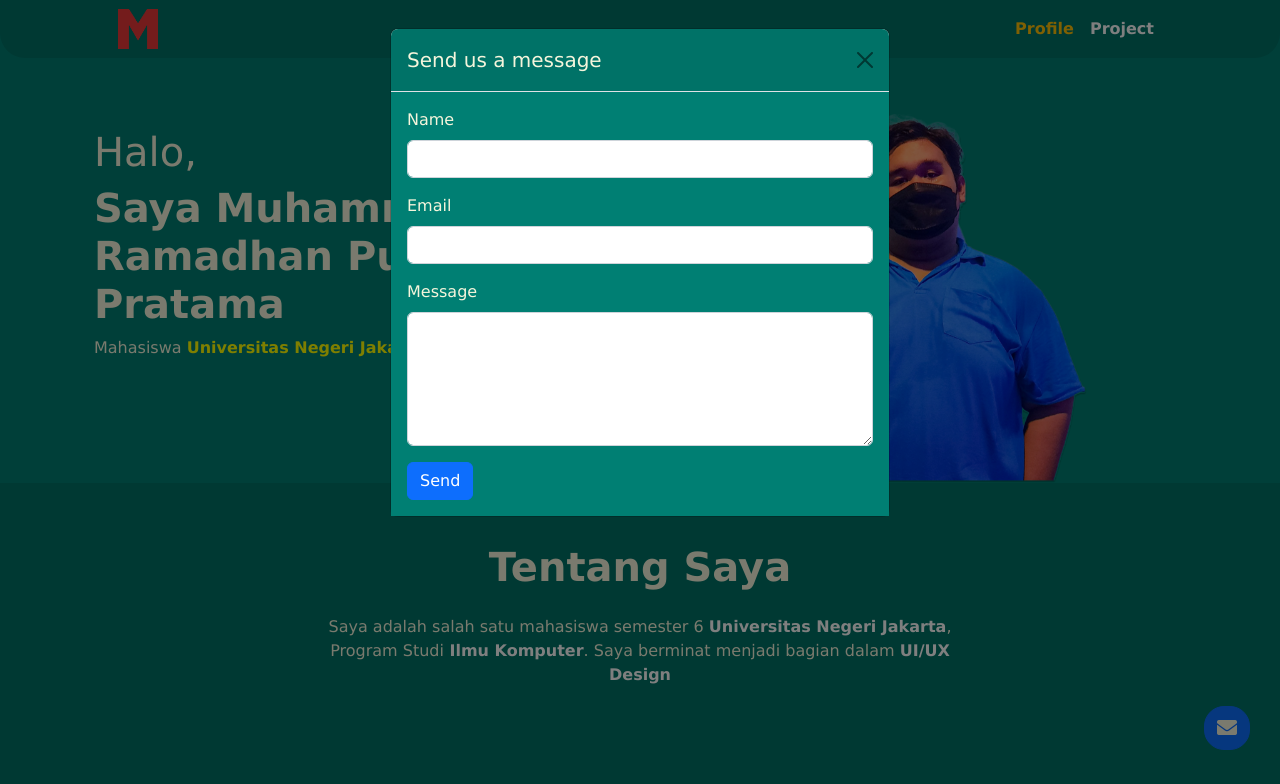
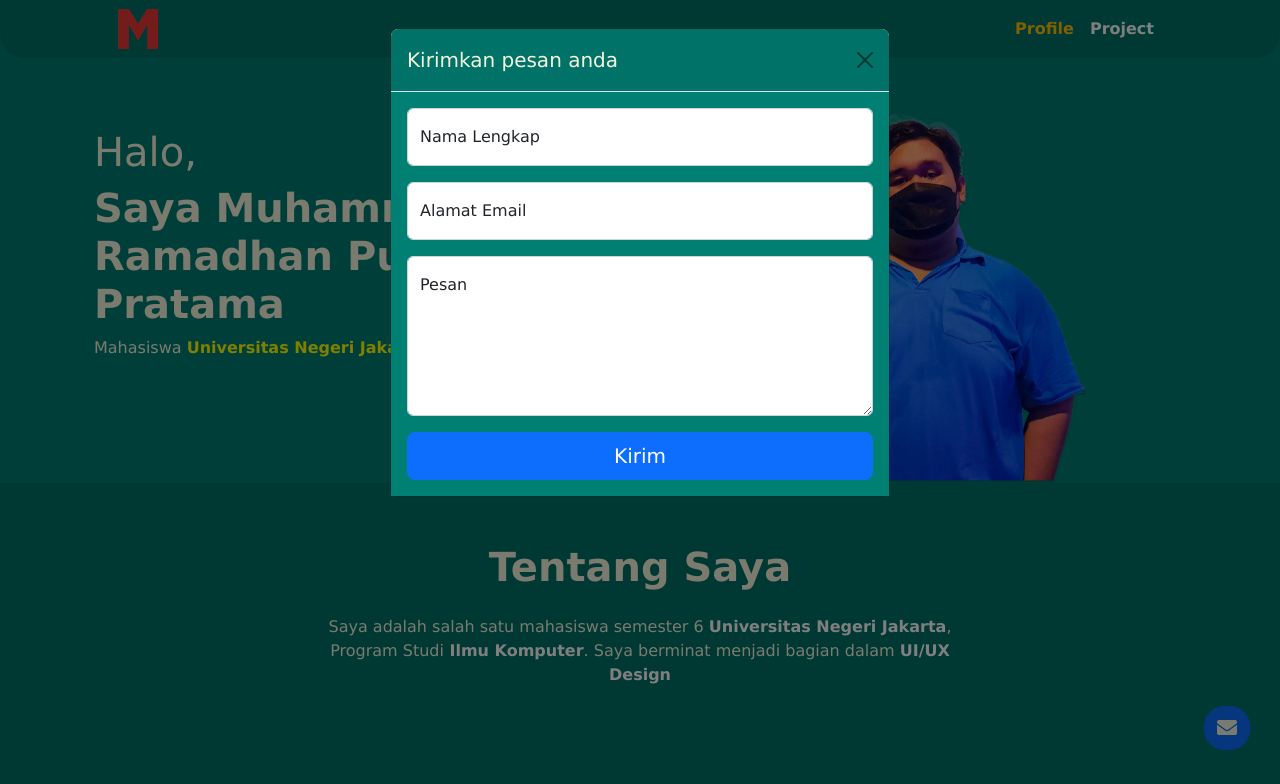
Before and after one commit to Ramadhanputra1121/Web-Portofolio, a plain HTML site: page profile.html in a window 1280 px wide. Both pictures are taken after a click on the button 1227 px from the left and 728 px from the top of the page. Shown: the top 784 px of the page. Drawn offline with nearby package versions, Linux system fonts and the light colour scheme.

Commit message:
Update profile.html

```diff
--- a/profile.html
+++ b/profile.html
@@ -448,7 +448,7 @@
                                         <img src="asset/img/inggris.png" alt="Description" class="img-fluid mb-3"
                                             style="width: 100px;">
                                         <div class="text-secondary fw-bolder mb-2 text-animation">Bahasa Inggris</div>
-                                        <div class="small text-muted" style="margin-top: 5px;"> (Intermediete)</div>
+                                        <div class="small text-muted" style="margin-top: 5px;"> (intermediate)</div>
                                     </div>
                                 </div>
                             </div>
@@ -458,7 +458,7 @@
             </div>
         </section>
         <section>
-            <div class="container py-5">
+            <div class="container">
                 <h5 class="fw-bolder pb-2" style="text-align: center;">Mari kunjungi Sosial Media saya</h5>
                 <a href="https://linktr.ee/ramadhanputra1121" target="_blank"><img src="/asset/img/Linktree.png" alt=""
                         width="150px"
@@ -467,8 +467,9 @@
         </section>
         <section>
             <div class="container py-5">
-                <button type="button" class="btn btn-primary" data-bs-toggle="modal" data-bs-target="#contactModal"
-                    style="position: fixed; bottom: 50px; right: 30px; border-radius: 20px; font-size: 20px;"><i class="fas fa-envelope"></i></button>
+                <button type="button" class="btn btn-primary text-animation" data-bs-toggle="modal" data-bs-target="#contactModal"
+                    style="position: fixed; bottom: 50px; right: 30px; border-radius: 20px; font-size: 20px;"><i
+                        class="fas fa-envelope"></i></button>
             </div>
 
             <div class="modal fade" id="contactModal" tabindex="-1" aria-labelledby="contactModalLabel"
@@ -476,26 +477,32 @@
                 <div class="modal-dialog">
                     <div class="modal-content">
                         <div class="modal-header" style="background-color: #007267;">
-                            <h5 class="modal-title" id="contactModalLabel" >Send us a message</h5>
+                            <h5 class="modal-title" id="contactModalLabel">Kirimkan pesan anda</h5>
                             <button type="button" class="btn-close" data-bs-dismiss="modal" aria-label="Close"></button>
                         </div>
                         <div class="modal-body" style="background-color: #007F73;">
                             <form>
-                                <div class="mb-3">
-                                    <label for="name" class="form-label">Name</label>
-                                    <input type="text" class="form-control" id="name" name="name" required>
+                                <!-- Name input-->
+                                <div class="form-floating mb-3 box-icon">
+                                    <input class="form-control" id="name" type="text" placeholder="Enter your name..."
+                                        required />
+                                    <label class="text-dark" for="name">Nama Lengkap</label>
                                 </div>
-                                <div class="mb-3">
-                                    <label for="email" class="form-label">Email</label>
-                                    <input type="email" class="form-control" id="email" name="email" required>
+                                <!-- Email address input-->
+                                <div class="form-floating mb-3 box-icon">
+                                    <input class="form-control" id="email" type="email" placeholder="name@example.com"
+                                        required />
+                                    <label class="text-dark" for="email">Alamat Email</label>
                                 </div>
-                                <div class="mb-3">
-                                    <label for="message" class="form-label">Message</label>
-                                    <textarea class="form-control" id="message" name="message" rows="5"
-                                        required></textarea>
+                                <!-- Message input-->
+                                <div class="form-floating mb-3 box-icon">
+                                    <textarea class="form-control" id="message" placeholder="Enter your message here..."
+                                        style="height: 10rem" required></textarea>
+                                    <label class="text-dark" for="message">Pesan</label>
                                 </div>
-                                <button id="submitButton" type="submit" class="btn btn-primary"
-                                    formenctype="text/plain">Send</button>
+                                <!-- Submit Button-->
+                                <div class="d-grid"><button class="btn btn-primary btn-lg box-icon" id="submitButton"
+                                        type="button">Kirim</button></div>
                             </form>
                         </div>
                     </div>
```
